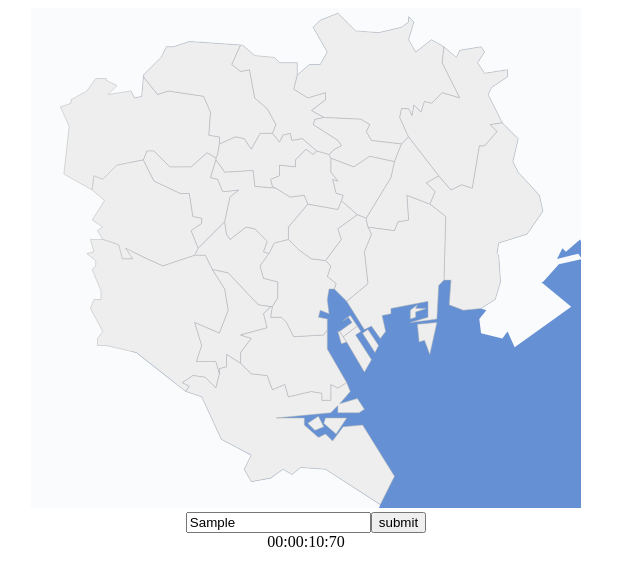
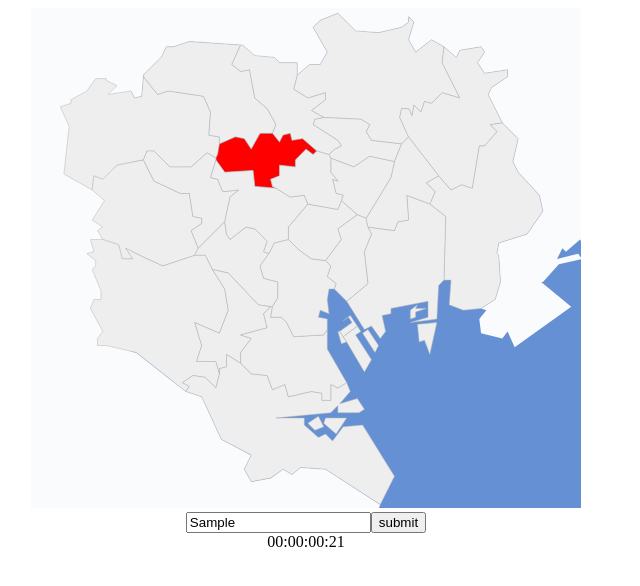
Before and after one commit to Pankun-coder/tokyoWards, a website built with Vite: page src/index.html in a window 1280 px wide. Both pictures are taken after typing "Sample" into the empty fields and a click on the button "submit". Shown: the whole page, without its empty margins (334-974 px from the left). Built offline with nearby package versions, Linux system fonts and the light colour scheme.

Commit message:
feat: add countdown before start

```diff
--- a/src/index.html
+++ b/src/index.html
@@ -7,6 +7,7 @@
   </head>
   <body>
     <div style="display: flex; justify-content: center; text-align: center;">
+      <div>
       <xml version="1.0" encoding="UTF-8" standalone="no">
       <!-- Created with Inkscape (http://www.inkscape.org/) -->
 
@@ -342,6 +343,10 @@
       </form>
       <span id="timer-display"></span>
     </div>
+    <div id='info' style="position: absolute; background-color: grey; width: 100%; height: 100px; opacity: 0.7; top: 200px; z-index: 1; align-items: center; justify-content: center; display: flex; color: white">
+      <span id="infoText">入力欄にフォーカスしてスタート！</span>
+    </div>
+  </div>
     <script src="main.ts" type="module"></script>
   </body>
 </html>
--- a/src/main.ts
+++ b/src/main.ts
@@ -2,6 +2,8 @@ import { WardId, wardIdToName } from "./constants";
 
 import Game from "./game";
 import Timer from "./timer";
+
+const COUNT_DOWN_SEC = 3;
 
 const game = new Game();
 const timer = new Timer();
@@ -77,10 +79,37 @@ if (!timerDisplay) {
   throw new Error("timer not found");
 }
 
+const info = document.getElementById("info");
+if (!info) {
+  throw new Error("info not found");
+}
+
+const infoText = document.getElementById("infoText");
+if (!infoText) {
+  throw new Error("infoText not found");
+}
+
 setInterval(() => {
   timerDisplay.innerText = timer.getSerializedTime();
 }, 10);
 
-timer.start();
+inputElement.addEventListener(
+  "focus",
+  () => {
+    for (let i = 0; i <= COUNT_DOWN_SEC; i++) {
+      setTimeout(() => {
+        if (COUNT_DOWN_SEC === i) {
+          info.style.display = "none";
+          timer.start();
+          const newWardId = game.getNotDoneWardRandomly();
+          selectWard(newWardId);
+        } else {
+          infoText.innerText = String(COUNT_DOWN_SEC - i);
+        }
+      }, i * 1000);
+    }
+  },
+  { once: true }
+);
 
 // TODO: 名前の表示はできたらsvgの上がいいけど、難しそうなので別の枠にリストみたいに並べて行ってもいいかも
```
